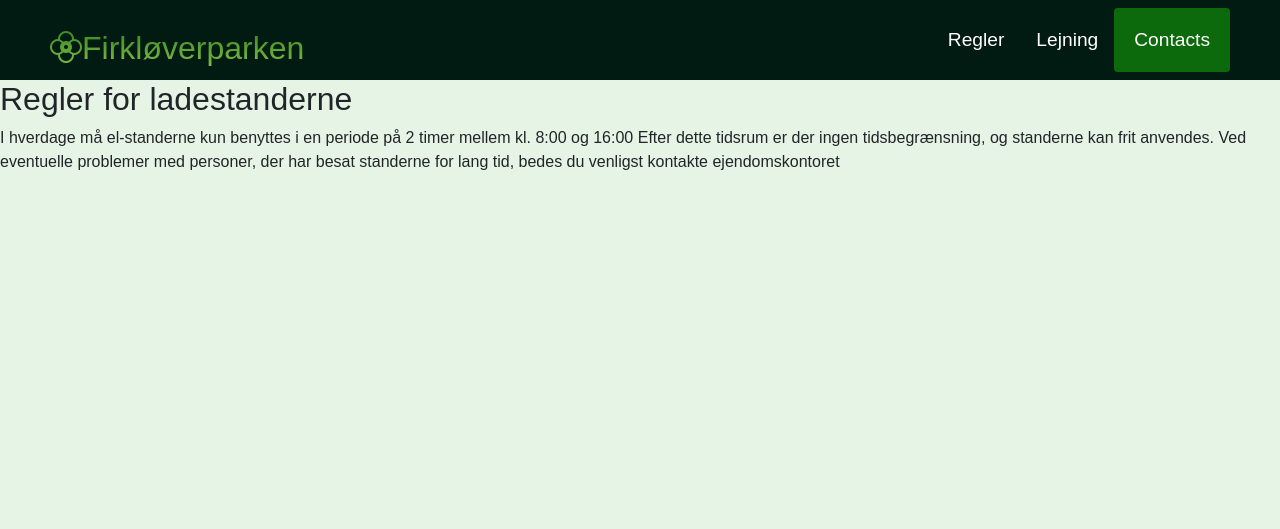
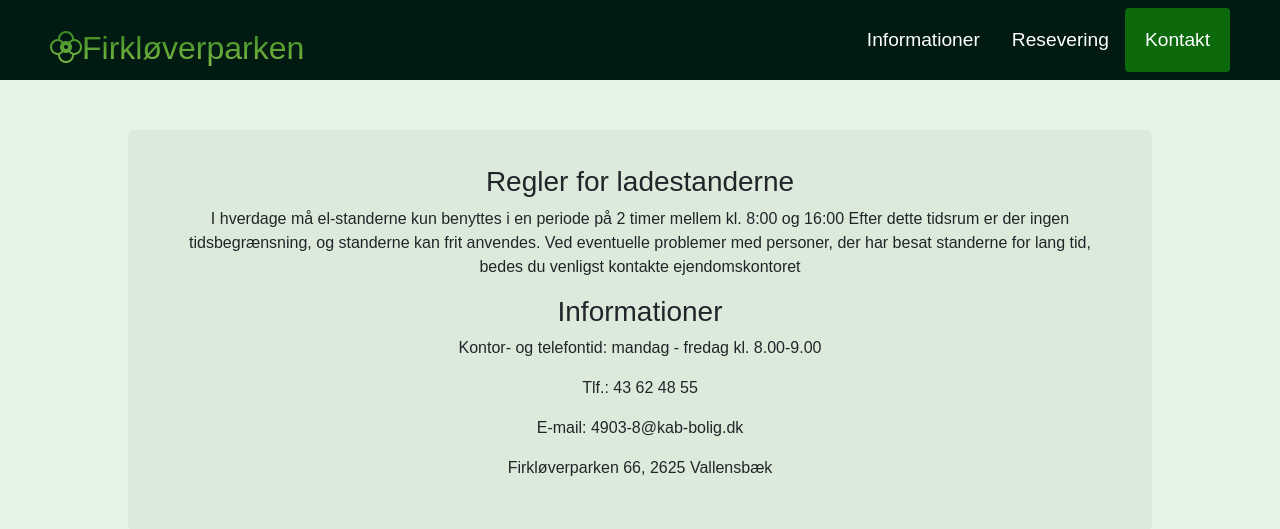
Before and after one commit to MarcusL00/Eletric-charger-solution, a PHP site: page /rules.html in a window 1280 px wide. Shown: the top 529 px of the page. Run offline with PHP 8.4, Linux system fonts and the light colour scheme.

Commit message:
updates
fixed javascript and added more features did better translation and corrected some minor mistakes

```diff
--- /dev/null
+++ b/JS/app.js
@@ -0,0 +1,7 @@
+const menu = document.querySelector('#mobileMenu')
+const menuLinks = document.querySelector('.navbarMenu')
+
+menu.addEventListener('click', function () {
+    menu.classList.toggle('is-active');
+    menuLinks.classList.toggle('active');
+})
--- a/rules.html
+++ b/rules.html
@@ -15,7 +15,7 @@
   <nav class="navbar">
     <div class="navbarContainer">
 
-        <a href="/" id="navbarLogo"><i class="bi bi-flower2"></i></i>Firkløverparken</a>
+        <a href="/index.html" id="navbarLogo"><i class="bi bi-flower2"></i></i>Firkløverparken</a>
         <div class="navbarToggle" id="mobileMenu">
             <span class="bar"></span>
             <span class="bar"></span>
@@ -24,28 +24,43 @@
         <ul class="navbarMenu">
             <li class="navbarItem">
                 <a href="/rules.html" class="navbarLinks">
-                    Regler
+                    Informationer
                 </a>
             </li>
             <li class="navbarItem">
                 <a href="/booking.html" class="navbarLinks">
-                    Lejning
+                    Resevering
                 </a>
             </li>
             <li class="navbarBtn">
-                <a href="/" class="button">
-                    Contacts
+                <a href="/contact.html" class="button">
+                    Kontakt
                 </a>
             </li>
         </ul>
     </div>
 </nav>
-<div>
-    <h2>Regler for ladestanderne</h2>
-    <p>I hverdage må el-standerne kun benyttes i en periode på 2 timer mellem kl. 8:00 og 16:00
-        Efter dette tidsrum er der ingen tidsbegrænsning, og standerne kan frit anvendes.
-        Ved eventuelle problemer med personer, der har besat standerne for lang tid, bedes du venligst kontakte ejendomskontoret
-    </p>
+
+<div class="rulesContainer">
+    <article>
+
+            <h3>Regler for ladestanderne</h3>
+            <p>I hverdage må el-standerne kun benyttes i en periode på 2 timer mellem kl. 8:00 og 16:00
+              Efter dette tidsrum er der ingen tidsbegrænsning, og standerne kan frit anvendes.
+              Ved eventuelle problemer med personer, der har besat standerne for lang tid, bedes du venligst kontakte ejendomskontoret
+            </p>
+
+            <h3> Informationer</h3>
+            <p>Kontor- og telefontid: mandag - fredag kl. 8.00-9.00</p>
+            <p>Tlf.: 43 62 48 55</p>
+            <p>E-mail: 4903-8@kab-bolig.dk</p>
+            <p>Firkløverparken 66, 2625 Vallensbæk</p>
+    </article>
 </div>
+
+<script src="/JS/app.js" defer></script>
+<script src="https://cdn.jsdelivr.net/npm/bootstrap@5.3.2/dist/js/bootstrap.bundle.min.js"
+        integrity="sha384-C6RzsynM9kWDrMNeT87bh95OGNyZPhcTNXj1NW7RuBCsyN/o0jlpcV8Qyq46cDfL"
+        crossorigin="anonymous"></script>
 </body>
 </html>
--- a/style.css
+++ b/style.css
@@ -284,12 +284,13 @@ a.button {
     flex-wrap: wrap;
     text-align: center;
     justify-content: center;
-    margin-top:50px;
+    margin-top:15px;
     margin-left: auto;
     margin-right: auto;
     border-radius: 5px;
     height: 400px;
     width: 80%;
+    padding-top: 15px;
 }
 .formText{
     margin-top: 10px;
@@ -309,10 +310,14 @@ a.button {
     color: #fff;
     background-color:#456F40;
 }
+.reserveBtnContainer{
+    margin-top: 10px;
+}
 
 .toggle-button {
   padding: 10px;
   margin: 5px;
+  border-radius: 10px;
   background-color: #ddd;
   border: none;
   cursor: pointer;
@@ -322,3 +327,23 @@ a.button {
   background-color: #4CAF50;
   color: white;
 }
+
+
+/* Rules */
+
+.rulesContainer{
+    background-color: #dceadc;
+    display: block;
+    flex-wrap: wrap;
+    text-align: center;
+    justify-content: center;
+    margin-top:50px;
+    margin-left: auto;
+    margin-right: auto;
+    border-radius: 5px;
+    height: 400px;
+    width: 80%;
+    padding-left: 50px;
+    padding-right: 50px;
+    padding-top: 35px;
+}
```
Also changed, not shown: JS/reseveration.js (added, +35 -0 lines), app.js (deleted, +0 -18 lines), booking.html (+10 -9 lines), contact.html (+17 -13 lines), index.html (+10 -10 lines).
